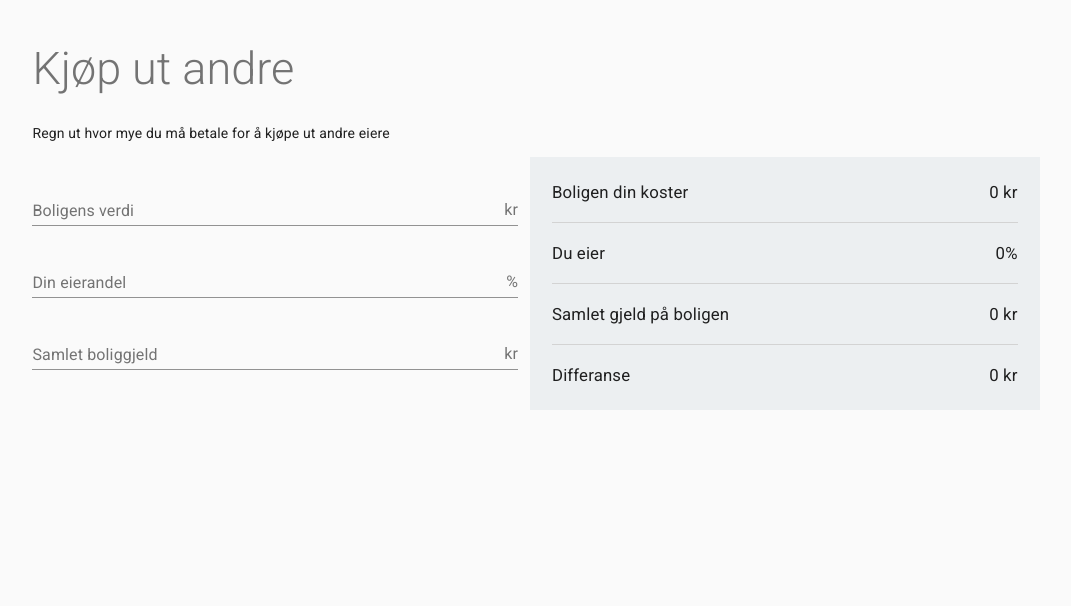
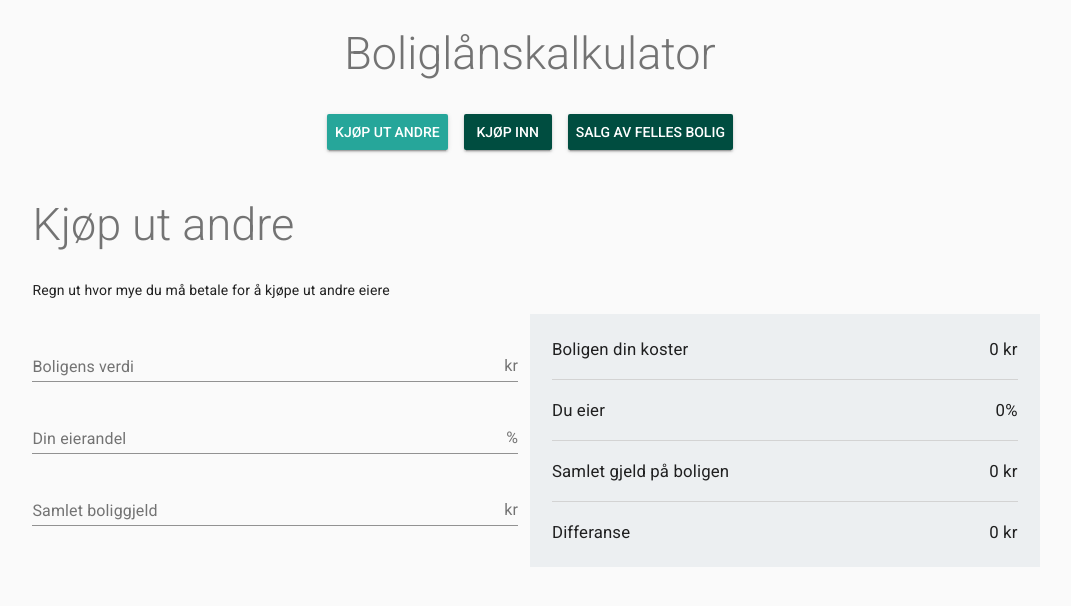
Before and after one commit to lanavu/smb-kalkulator, a Vue app: page /#/ in a window 1280 px wide. Shown: the top 606 px of the page, without its empty margins (110-1181 px from the left). Built offline with nearby package versions, Linux system fonts and the light colour scheme.

Commit message:
Added new views

```diff
--- a/public/index.html
+++ b/public/index.html
@@ -6,7 +6,7 @@
     <meta name="viewport" content="width=device-width,initial-scale=1.0">
     <link rel="icon" href="<%= BASE_URL %>favicon.ico">
     <link rel="stylesheet" href="//fonts.googleapis.com/css?family=Roboto:100,300,400,500,700,400italic|Material+Icons">
-    <title>Breakup calculator</title>
+    <title>Boliglånskalkulator</title>
   </head>
   <body>
     <noscript>
--- a/src/App.vue
+++ b/src/App.vue
@@ -1,5 +1,27 @@
 <template>
   <div id="app">
+    <div class="page-top">
+      <div class="md-layout md-gutter md-alignment-center-center">
+        <div class="md-layout-item md-size-80 md-small-size-100">
+          <h1 class="md-display-2 light-type">Boliglånskalkulator</h1>
+        </div>
+        <div class="menu md-layout-item md-size-80 md-small-size-100">
+          <router-link to="/">
+            <md-button class="md-raised md-primary">Kjøp ut andre</md-button>
+          </router-link>
+          <router-link to="/buy-share">
+            <md-button class="md-raised md-primary"
+              >Kjøp inn</md-button
+            ></router-link
+          >
+          <router-link to="/sale">
+            <md-button class="md-raised md-primary"
+              >Salg av felles bolig</md-button
+            >
+          </router-link>
+        </div>
+      </div>
+    </div>
     <main class="main" id="main">
       <router-view />
     </main>
@@ -9,16 +31,24 @@
 <style lang="scss">
 @import "styles/theme";
 @import "styles/typography";
+@import "~vue-material/dist/theme/engine";
 
 #app {
   font-family: "Roboto", "Avenir", Helvetica, Arial, sans-serif;
   -webkit-font-smoothing: antialiased;
   -moz-osx-font-smoothing: grayscale;
 }
+
 main {
   display: flex;
   justify-content: center;
   padding: 15px;
+}
+
+.page-top {
+  text-align: center;
+  display: flex;
+  justify-content: center;
 }
 
 input[type="number"]::-webkit-outer-spin-button,
@@ -30,4 +60,10 @@ input[type="number"]::-webkit-inner-spin-button {
 input[type="number"] {
   -moz-appearance: textfield;
 }
+
+.router-link-exact-active {
+  & > button {
+    background-color: md-get-palette-color(teal, 400) !important;
+  }
+}
 </style>
--- a/src/router.js
+++ b/src/router.js
@@ -1,6 +1,8 @@
 import Vue from "vue";
 import Router from "vue-router";
-import SMB from "./views/SMB";
+import Buyout from "./views/Buyout";
+import BuyShare from "./views/BuyShare";
+import Sale from "./views/Sale";
 
 Vue.use(Router);
 
@@ -8,8 +10,18 @@ export default new Router({
   routes: [
     {
       path: "/",
-      name: "SMB",
-      component: SMB
+      name: "Buyout",
+      component: Buyout
+    },
+    {
+      path: "/buy-share",
+      name: "BuyShare",
+      component: BuyShare
+    },
+    {
+      path: "/sale",
+      name: "Sale",
+      component: Sale
     }
   ]
 });
--- a/src/store.js
+++ b/src/store.js
@@ -9,11 +9,25 @@ export default new Vuex.Store({
       propertyValue: null,
       ownershipShare: null,
       propertyDept: null
+    },
+    userInputBuyShare: {
+      propertyValue: null,
+      ownershipShare: null
+    },
+    userInputSale: {
+      propertyValue: null,
+      ownershipShare: null
     }
   },
   mutations: {
     SET_USER_INPUT(state, payload) {
       state.userInput[payload.property] = payload.value;
+    },
+    SET_USER_INPUT_BUY_SHARE(state, payload) {
+      state.userInputBuyShare[payload.property] = payload.value;
+    },
+    SET_USER_INPUT_SALE(state, payload) {
+      state.userInputSale[payload.property] = payload.value;
     }
   },
   actions: {}
--- /dev/null
+++ b/src/views/BuyShare.vue
@@ -0,0 +1,12 @@
+<template>
+  <div class="buy-share"></div>
+</template>
+
+<script>
+export default {
+  name: "BuyShare",
+  components: {}
+};
+</script>
+
+<style lang="scss"></style>
--- a/src/views/SMB.vue
+++ b/src/views/Buyout.vue
@@ -1,5 +1,5 @@
 <template>
-  <div class="SMB">
+  <div class="buyout">
     <div class="md-layout md-gutter md-alignment-center-center">
       <div class="md-layout-item md-size-80 md-small-size-100">
         <h1 class="md-display-2 light-type">Kjøp ut andre</h1>
@@ -20,7 +20,7 @@ import { mapState } from "vuex";
 import UserInputForm from "@/components/UserInputForm";
 import CalculationModule from "@/components/CalculationModule";
 export default {
-  name: "SMB",
+  name: "Buyout",
   components: {
     UserInputForm,
     CalculationModule
@@ -36,7 +36,7 @@ export default {
 <style lang="scss" scoped>
 @import "~vue-material/dist/theme/engine";
 
-.SMB {
+.buyout {
   width: 100%;
   max-width: 1280px;
 }
--- /dev/null
+++ b/src/views/Sale.vue
@@ -0,0 +1,19 @@
+<template>
+  <div class="sale"></div>
+</template>
+
+<script>
+import { mapState } from "vuex";
+
+export default {
+  name: "Sale",
+  components: {},
+  computed: {
+    ...mapState({
+      userInput: state => state.userInputSale
+    })
+  }
+};
+</script>
+
+<style lang="scss"></style>
```
